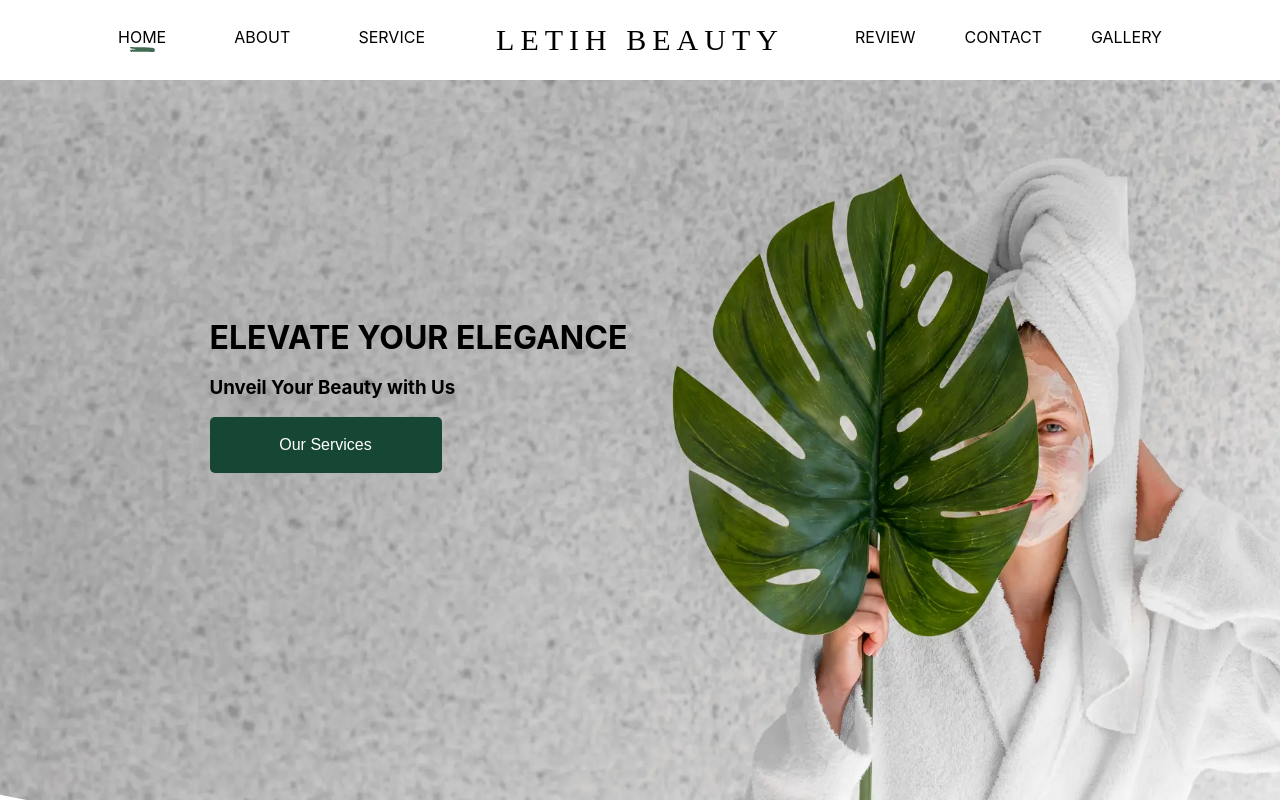
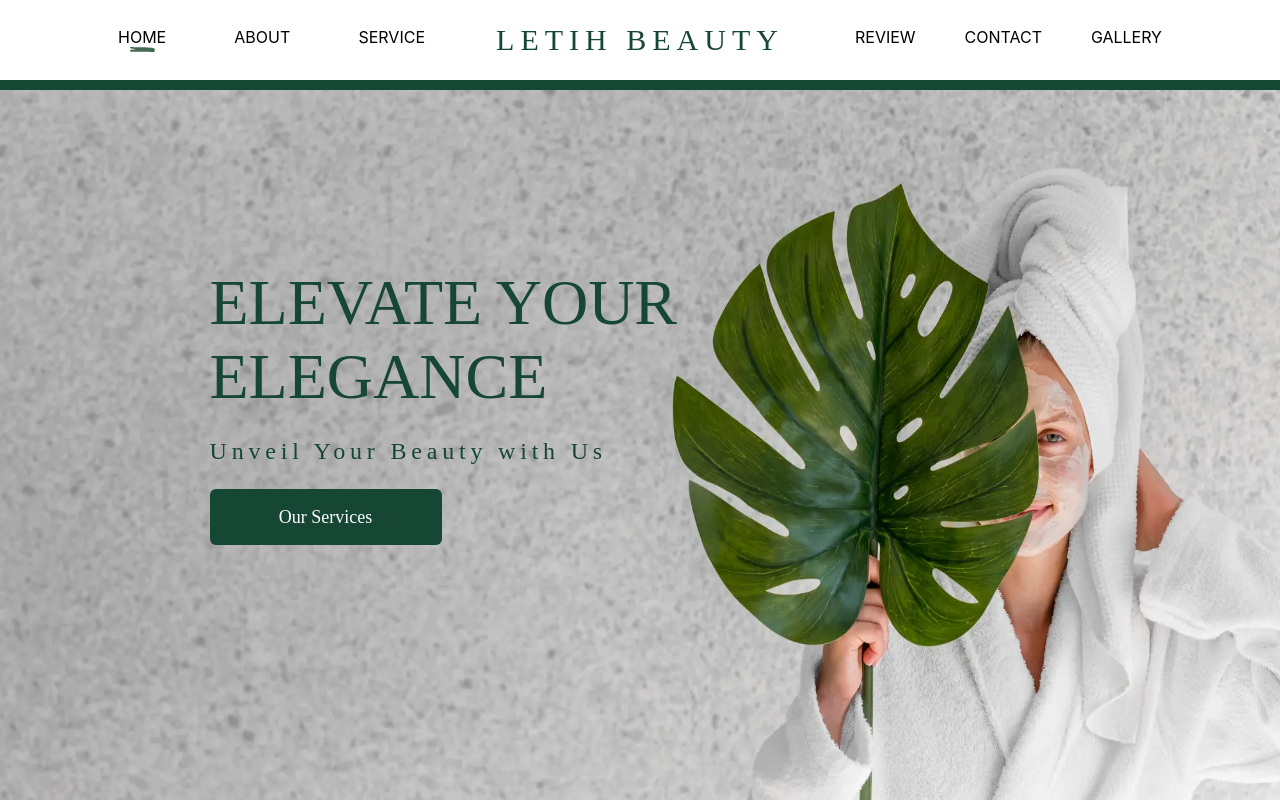
Before and after one commit to LetihBeauty/letih, a React (Create React App) app: page / in a window 1280 px wide. Shown: the top 800 px of the page. Built offline with nearby package versions, Linux system fonts and the light colour scheme.

Commit message:
adjust the main styles

```diff
--- a/src/components/BtnGreen.css
+++ b/src/components/BtnGreen.css
@@ -1,18 +1,25 @@
 @import "../style.css";
 
 .custom-button {
-  background-color: var(--green-dark);
+  display: flex;
+  font-family: "Poppins";
+  background-color: var(--green-100);
   color: white;
+  border: none;
+  border-radius: 6px;
   width: 232px;
   height: 56px;
-  border: none;
-  padding: 10px 20px;
-  cursor: pointer;
-  font-size: 1rem;
-  border-radius: 5px;
-  transition: background-color 0.3s;
+  padding: 12px;
+  justify-content: center;
+  align-items: center;
+  gap: 8px;
+  flex-shrink: 0;
+  font-size: 18px;
+  font-style: normal;
+  font-weight: 400;
+  line-height: 28px;
 }
 
 .custom-button:hover {
-  background-color: var(--green-dark);
+  background-color: var(--green-100);
 }
--- a/src/style.css
+++ b/src/style.css
@@ -1,6 +1,6 @@
 :root {
   --green-light: #446953;
-  --green-dark: #164734;
+  --green-100: #164734;
 
   --black-300: #000000;
   --black-200: #222222;
@@ -14,3 +14,23 @@
   --white-200: #ffffff;
   --white-170: #f7f7f7;
 }
+
+h1 {
+  font-family: "Roboto Serif";
+  color: var(--green-100);
+  font-size: 64px;
+  font-style: normal;
+  font-weight: 400;
+  line-height: 74px;
+  text-transform: uppercase;
+}
+
+h3 {
+  color: var(--green-100);
+  font-family: Raleway;
+  font-size: 24px;
+  font-style: normal;
+  font-weight: 500;
+  line-height: normal;
+  letter-spacing: 4.8px;
+}
```
